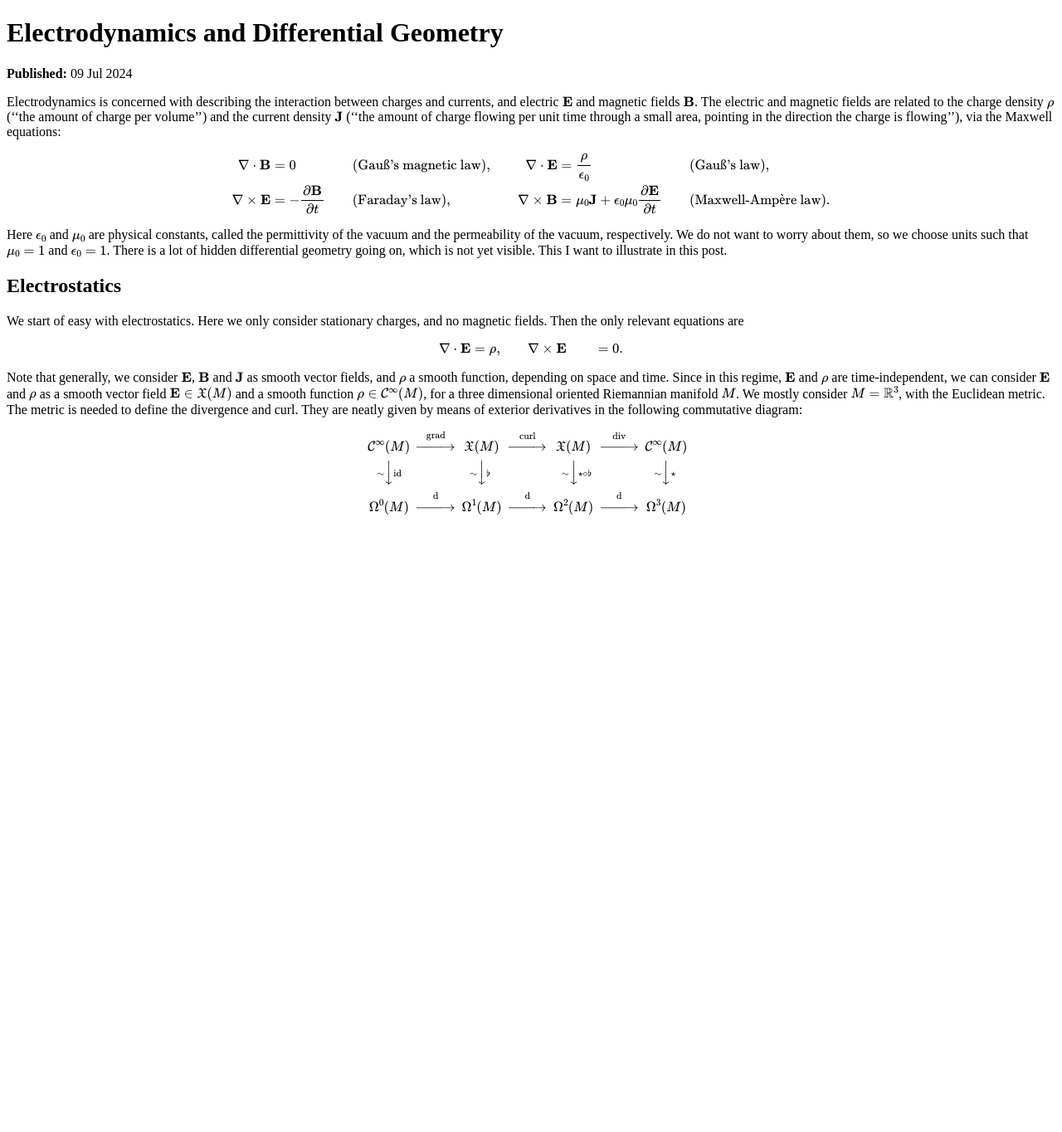
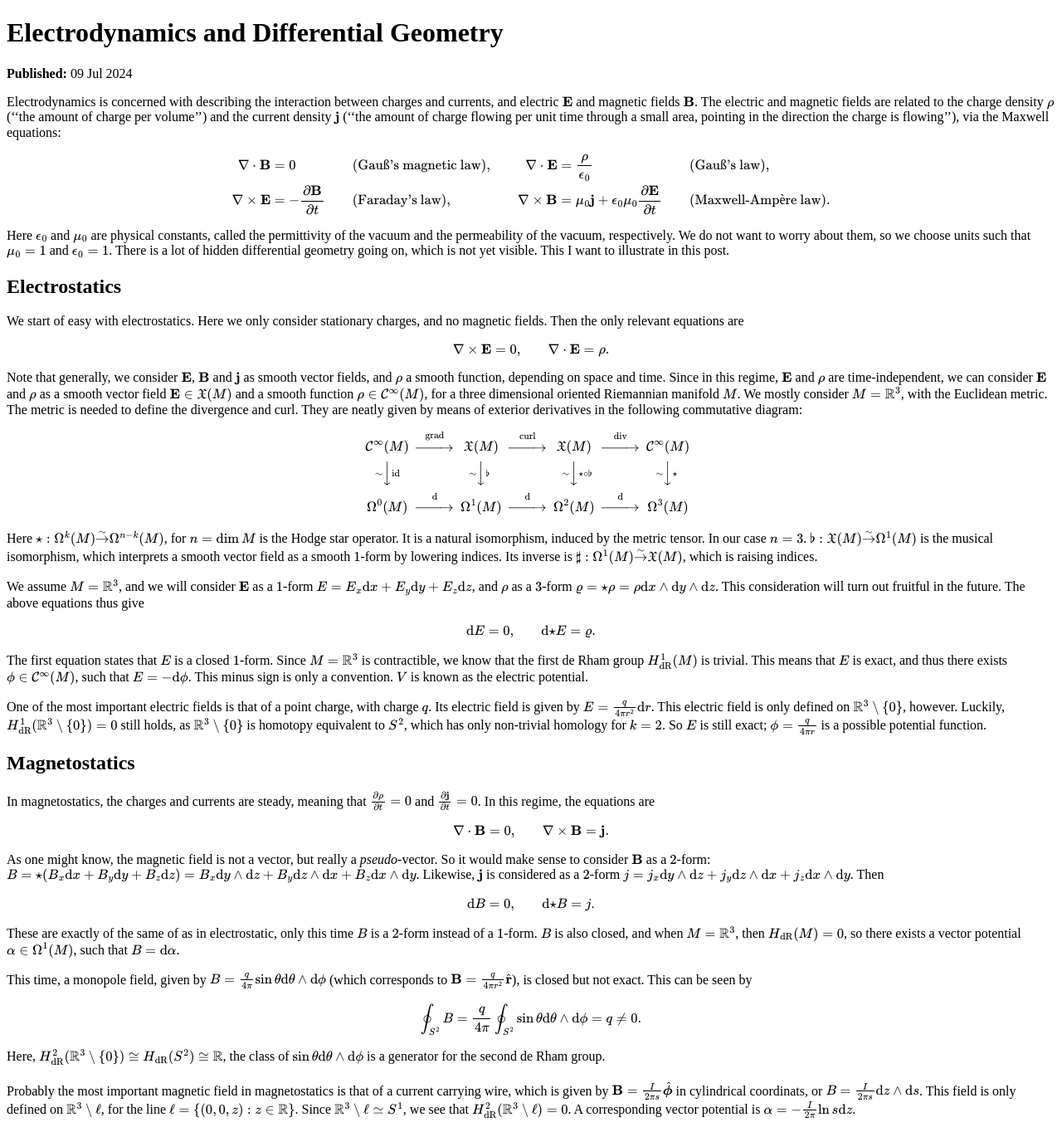
Before and after one commit to nikkistrubbe/nikkistrubbe.github.io, a Jekyll site: the page built from _posts/2024-7-9-electrodynamics-and-differential-geometry.md, in a window 1280 px wide. Shown: the whole page at 83% size. Built offline with Jekyll 4.4.1, drawn with Linux system fonts in a browser that asks for light colours; before the commit the page ends 900 px from its top, so only the background shows below that.

Commit message:
added electrostatic and magnetostatics

```diff
--- a/_layouts/post.html
+++ b/_layouts/post.html
@@ -36,7 +36,10 @@
               div : ["{\\nabla \\cdot {#1}}", 1],
               curl : ["{\\nabla \\times {#1}}", 1],
               lap : ["{\\nabla^2 {#1}}", 1],
-              dal : ["{\\Box {#1}}", 1]
+              dal : ["{\\Box {#1}}", 1],
+              ito : ["{\\stackrel{\\sim}{\\to}}"],
+              lito : ["{\\stackrel{\\sim}{\\longrightarrow}}"],
+              scl : ["{\\ell}"]
             }
         },
         svg: {
--- a/_posts/2024-7-9-electrodynamics-and-differential-geometry.md
+++ b/_posts/2024-7-9-electrodynamics-and-differential-geometry.md
@@ -3,12 +3,12 @@ layout: post
 title:  "Electrodynamics and Differential Geometry"
 ---
 
-Electrodynamics is concerned with describing the interaction between charges and currents, and electric $\bvec{E}$ and magnetic fields $\bvec{B}$. The electric and magnetic fields are related to the charge density $\rho$ (''the amount of charge per volume'') and the current density $\bvec{J}$ (''the amount of charge flowing per unit time through a small area, pointing in the direction the charge is flowing''), via the Maxwell equations:
+Electrodynamics is concerned with describing the interaction between charges and currents, and electric $\bvec{E}$ and magnetic fields $\bvec{B}$. The electric and magnetic fields are related to the charge density $\rho$ (''the amount of charge per volume'') and the current density $\bvec{j}$ (''the amount of charge flowing per unit time through a small area, pointing in the direction the charge is flowing''), via the Maxwell equations:
 
 $$
 \begin{aligned}
     \div{\bvec{B}} &= 0&&\text{(Gauß's magnetic law)},& \div{\bvec{E}} &= \frac{\rho}{\epsilon_0} &&\text{(Gauß's law)},\\
-    \curl{\bvec{E}} &= -\pdv{\bvec{B}}{t} &&\text{(Faraday's law)}, & \curl{\bvec{B}} &= \mu_0\bvec{J} + \epsilon_0 \mu_0\pdv{\bvec{E}}{t} &&\text{(Maxwell-Ampère law)}.
+    \curl{\bvec{E}} &= -\pdv{\bvec{B}}{t} &&\text{(Faraday's law)}, & \curl{\bvec{B}} &= \mu_0\bvec{j} + \epsilon_0 \mu_0\pdv{\bvec{E}}{t} &&\text{(Maxwell-Ampère law)}.
 \end{aligned}
 $$
 
@@ -19,12 +19,12 @@ We start of easy with electrostatics. Here we only consider stationary charges,
 
 $$
 \begin{aligned}
-    \div{\bvec{E}} &= \rho, &&
-    \curl{\bvec{E}} &= 0.
+    \curl{\bvec{E}} &= 0,&
+    \div{\bvec{E}} &= \rho.
 \end{aligned}
 $$
 
-Note that generally, we consider $\bvec{E}$, $\bvec{B}$ and $\bvec{J}$ as smooth vector fields, and $\rho$ a smooth function, depending on space and time. Since in this regime, $\bvec{E}$ and $\rho$ are time-independent, we can consider $\bvec{E}$ and $\rho$ as a smooth vector field $\bvec{E} \in \frX(M)$ and a smooth function $\rho \in \scC^\infty(M)$, for a three dimensional oriented Riemannian manifold $M$. We mostly consider $M = \R^3$, with the Euclidean metric. The metric is needed to define the divergence and curl. They are neatly given by means of exterior derivatives in the following commutative diagram:
+Note that generally, we consider $\bvec{E}$, $\bvec{B}$ and $\bvec{j}$ as smooth vector fields, and $\rho$ a smooth function, depending on space and time. Since in this regime, $\bvec{E}$ and $\rho$ are time-independent, we can consider $\bvec{E}$ and $\rho$ as a smooth vector field $\bvec{E} \in \frX(M)$ and a smooth function $\rho \in \scC^\infty(M)$, for a three dimensional oriented Riemannian manifold $M$. We mostly consider $M = \R^3$, with the Euclidean metric. The metric is needed to define the divergence and curl. They are neatly given by means of exterior derivatives in the following commutative diagram:
 
 $$
 \begin{CD}
@@ -34,3 +34,49 @@ $$
 
 \end{CD}
 $$
+
+Here $\hodgedual{} : \Omega^k(M) \ito \Omega^{n-k}(M)$, for $n = \dim M$ is the Hodge star operator. It is a natural isomorphism, induced by the metric tensor. In our case $n = 3$. $\flat : \frX(M) \ito \Omega^1(M)$ is the musical isomorphism, which interprets a smooth vector field as a smooth $1$-form by lowering indices. Its inverse is $\sharp : \Omega^1(M) \ito \frX(M)$, which is raising indices.
+
+We assume $M = \R^3$, and we will consider $\bvec{E}$ as a $1$-form $E = E_x\d{x} + E_y\d{y} + E_z\d{z}$, and $\rho$ as a $3$-form $\varrho = \hodgedual{\rho} = \rho\d{x} \wedge \d{y} \wedge \d{z}$. This consideration will turn out fruitful in the future. The above equations thus give
+
+$$
+\begin{aligned}
+    \d{E} &= 0,&
+    \d{\hodgedual{E}} &= \varrho.
+\end{aligned}
+$$
+
+The first equation states that $E$ is a closed $1$-form. Since $M = \R^3$ is contractible, we know that the first de Rham group $H_\text{dR}^1(M)$ is trivial. This means that $E$ is exact, and thus there exists $\phi \in \scC^\infty(M)$, such that $E = -\d{\phi}$. This minus sign is only a convention. $V$ is known as the electric potential.
+
+One of the most important electric fields is that of a point charge, with charge $q$. Its electric field is given by $E = \frac{q}{4\pi r^2}\d{r}$. This electric field is only defined on $\R^3\setminus \set{0}$, however. Luckily, $H_\text{dR}^1(\R^3\setminus \set{0}) = 0$ still holds, as $\R^3\setminus \set{0}$ is homotopy equivalent to $S^2$, which has only non-trivial homology for $k = 2$. So $E$ is still exact; $\phi = \frac{q}{4\pi r}$ is a possible potential function.
+
+## Magnetostatics
+In magnetostatics, the charges and currents are steady, meaning that $\pdv{\rho}{t} = 0$ and $\pdv{\bvec{j}}{t} = 0$. In this regime, the equations are
+
+$$
+\begin{aligned}
+    \div{\bvec{B}} &= 0,&
+    \curl{\bvec{B}} &= \bvec{j}.
+\end{aligned}
+$$
+
+As one might know, the magnetic field is not a vector, but really a _pseudo_-vector. So it would make sense to consider $\bvec{B}$ as a $2$-form: $B = \hodgedual{(B_x \d{x} + B_y\d{y} + B_z\d{z})} = B_x\d{y}\wedge \d{z} + B_y\d{z}\wedge \d{x} + B_z\d{x} \wedge \d{y}$. Likewise, $\bvec{j}$ is considered as a $2$-form $j = j_x\d{y}\wedge \d{z} + j_y\d{z}\wedge \d{x} + j_z\d{x} \wedge \d{y}$. Then
+
+$$
+\begin{aligned}
+    \d{B} &= 0,&
+    \d{\hodgedual{B}} &= j.
+\end{aligned}
+$$
+
+These are exactly of the same of as in electrostatic, only this time $B$ is a $2$-form instead of a $1$-form. $B$ is also closed, and when $M = \R^3$, then $H_\text{dR}(M) = 0$, so there exists a vector potential $\alpha \in \Omega^1(M)$, such that $B = \d{\alpha}$.
+
+This time, a monopole field, given by $B = \frac{q}{4\pi}\sin \theta \d{\theta} \wedge \d{\phi}$ (which corresponds to $\bvec{B} = \frac{q}{4\pi r^2}\hat{\bvec{r}}$), is closed but not exact. This can be seen by
+
+$$
+\oint_{S^2}B = \frac{q}{4\pi}\oint_{S^2}\sin \theta \d{\theta} \wedge \d{\phi} = q \neq 0.
+$$
+
+Here, $H_\text{dR}^2(\R^3 \setminus \set{0}) \cong H_\text{dR}(S^2) \cong \R$, the class of $\sin \theta \d{\theta}\wedge \d{\phi}$ is a generator for the second de Rham group.
+
+Probably the most important magnetic field in magnetostatics is that of a current carrying wire, which is given by $\bvec{B} = \frac{I}{2\pi s}\hat{\bvec{\phi}}$ in cylindrical coordinats, or $B = \frac{I}{2\pi s}\d{z} \wedge \d{s}$. This field is only defined on $\R^3 \setminus \scl$, for the line $\scl = \set{(0,0,z) : z \in \R}$. Since $\R^3\setminus \scl \simeq S^1$, we see that $H_\text{dR}^2(\R^3 \setminus \scl) = 0$. A corresponding vector potential is $\alpha = -\frac{I}{2\pi}\ln s \d{z}$.
```
